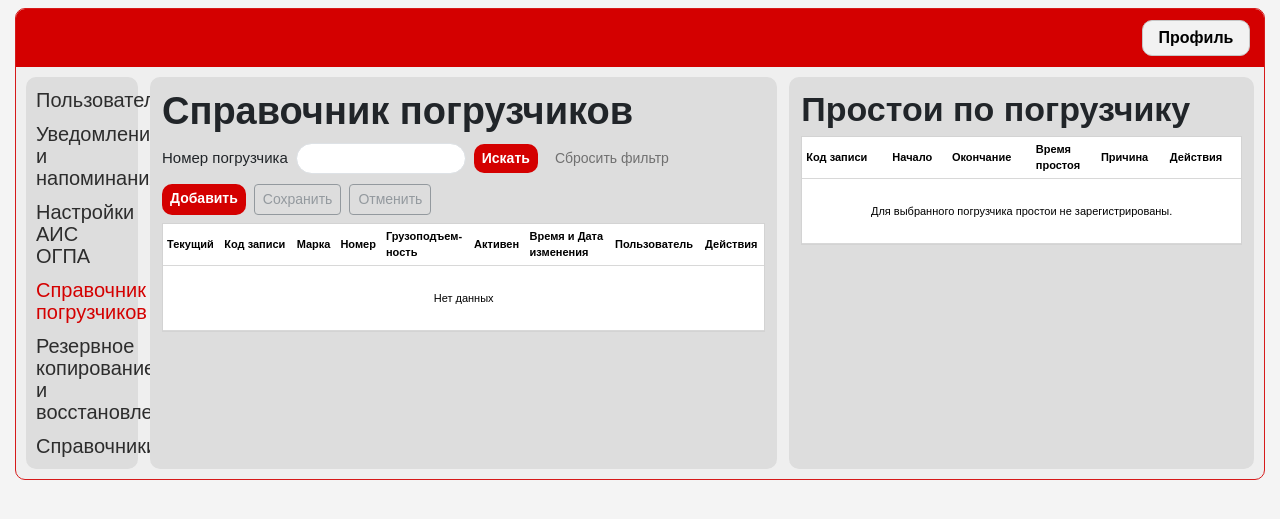
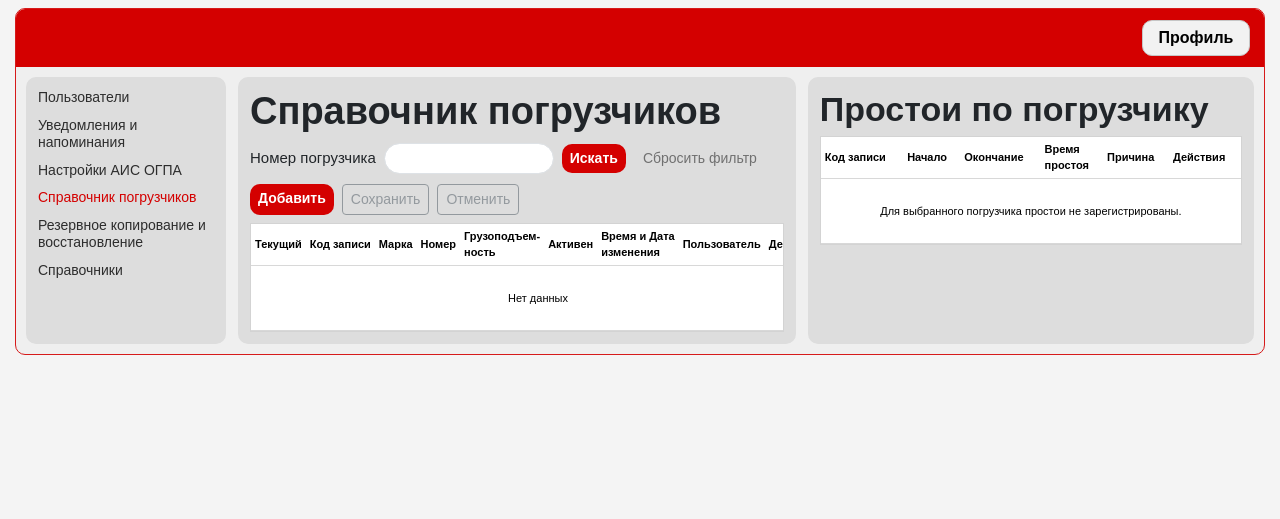
Before and after one commit to AndreyShatukho/ttestovy_excavator, a Django app: page / in a window 1280 px wide. Shown: the top 519 px of the page. Run offline with Django 5.2, Linux system fonts and the light colour scheme; data that the repository does not hold is empty.

Commit message:
Refine left sidebar typography and layout proportions.
Widen the navigation column and reduce menu text size/spacing so the left panel looks cleaner and more readable in the main desktop layout.

Made-with: Cursor

```diff
--- a/static/registry.css
+++ b/static/registry.css
@@ -41,24 +41,26 @@ body {
 
 .layout-grid {
     display: grid;
-    grid-template-columns: 112px minmax(0, 1.35fr) minmax(0, 1fr);
+    grid-template-columns: 200px minmax(0, 1.25fr) minmax(0, 1fr);
     gap: 12px;
 }
 
 .side-nav {
     background: #dddddd;
     border-radius: 10px;
-    padding: 12px 10px;
+    padding: 12px;
     display: flex;
     flex-direction: column;
-    gap: 12px;
+    gap: 10px;
 }
 
 .menu-item {
     color: #2d2d2d;
     text-decoration: none;
-    font-size: 20px;
-    line-height: 1.1;
+    font-size: 14px;
+    line-height: 1.25;
+    display: block;
+    word-break: normal;
 }
 
 .menu-item.active {
@@ -208,7 +210,7 @@ body {
     }
 
     .menu-item {
-        font-size: 18px;
+        font-size: 14px;
     }
 
     .registry-title,
```
